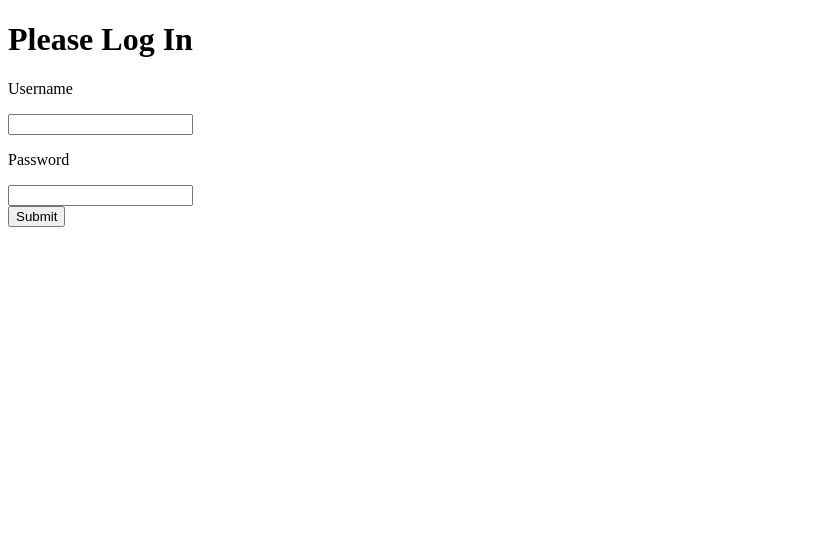
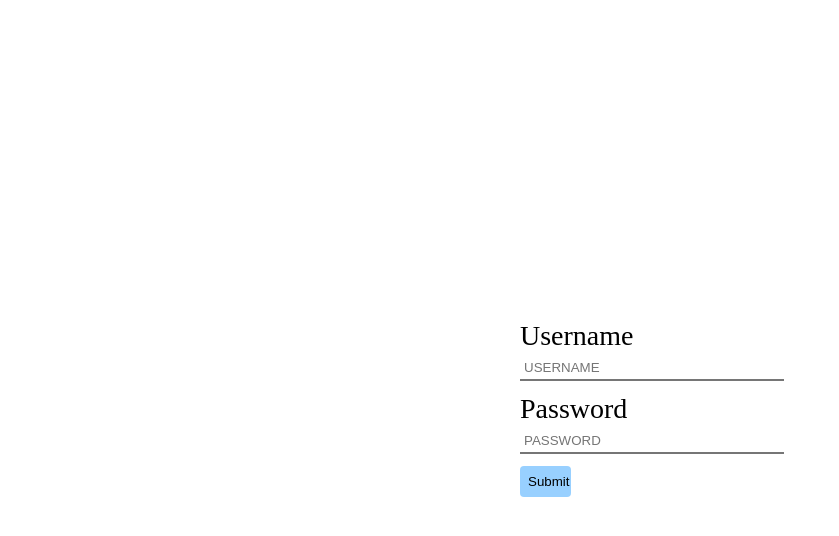
Before and after one commit to devillkaow/my-webchat, a React (Create React App) app: page /posts/1 in a window 1280 px wide. Shown: the top 536 px of the page, without its empty margins (0-839 px from the left). Built offline with nearby package versions, Linux system fonts and the light colour scheme.

Commit message:
add Login.js

```diff
--- a/src/component/login/Login.js
+++ b/src/component/login/Login.js
@@ -1,6 +1,47 @@
 import React, { useState } from 'react';
 import PropTypes from 'prop-types';
-import { useSelector } from "react-redux";
+import { useSelector, useDispatch } from "react-redux";
+import { userAdded } from '../../features/user/userLogged'
+import styled from 'styled-components';
+
+const Container = styled.div`
+height: 100vh;
+width: 100vw;
+display: flex;
+justify-content:center;
+`
+
+const Title = styled.div`
+font-size: 28px;
+align-items: flex-start;
+`
+
+const Form = styled.form`
+  display:flex;
+  flex-direction: column;
+  justify-content:center;
+  width: 20%;
+`
+
+const Input = styled.input`
+padding: 4px;
+margin: 4px 0 12px 0;
+width: 100%;
+border-style: none none solid none;
+`
+
+const Button = styled.button`
+align-items: center;
+width: 20%;
+background-color: rgba(	51, 162, 255, .5);
+border: none;
+border-radius: 4px;
+padding: 8px ;
+cursor: pointer;
+ :hover{
+  background-color: rgba(	51, 162, 255, .7);
+ }
+`
 
 async function loginUser(credentials) {
   return fetch('http://localhost:8080/login', {
@@ -11,20 +52,18 @@ async function loginUser(credentials) {
     body: JSON.stringify(credentials)
   })
     .then(data => data.json())
- }
+}
 
 export default function Login({ setToken }) {
   const [username, setUsername] = useState('');
   const [password, setPassword] = useState('');
-  const [loggedUsername, setLoggedUsername] = useState('');
+
+  const dispatch = useDispatch()
 
   const users = useSelector((state) =>
-    state.users.find((user) => user.username === username )
+    state.users.find((user) => user.username === username && user.password === password)
   )
   console.log('users', users)
-
-  // const users = useSelector((state) => state.users)
-  // console.log('users', users)
 
   const handleSubmit = async e => {
     e.preventDefault();
@@ -34,36 +73,27 @@ export default function Login({ setToken }) {
       password
     });
 
-    if((username === users.username ) && (password === users.password)){
-    setToken(token);
-    setLoggedUsername(loggedUsername => loggedUsername = username)
+    if (username === users.username && password === users.password) {
+      dispatch(userAdded(username))
+      setToken(token);
     } else {
-        alert('wrong, try again')
+      alert('wrong, try again')
     }
   }
-  // console.log('username', users.username)
-  // console.log('password', users.password)
-  console.log('logging username is', username)
-  console.log('logging password is', password)
-  console.log('logged username is', loggedUsername)
 
-  return(
-    <div className="login-wrapper">
-      <h1>Please Log In</h1>
-      <form onSubmit={handleSubmit}>
-        <label>
-          <p>Username</p>
-          <input type="text" onChange={e => setUsername(e.target.value)}/>
-        </label>
-        <label>
-          <p>Password</p>
-          <input type="password" onChange={e => setPassword(e.target.value)}/>
-        </label>
-        <div>
-          <button type="submit">Submit</button>
-        </div>
-      </form>
-    </div>
+  return (
+    <Container>
+      <Form onSubmit={handleSubmit}>
+        {/* <Title>Please Log In</Title> */}
+        <Title>Username</Title>
+          <Input placeholder="USERNAME" type="text" onChange={e => setUsername(e.target.value)} />
+        <Title>Password</Title>
+          <Input placeholder="PASSWORD" type="password" onChange={e => setPassword(e.target.value)} />
+        {/* <Link to='/'> */}
+          <Button type="submit" >Submit</Button>
+        {/* </Link> */}
+      </Form>
+    </Container>
   )
 }
 
```
